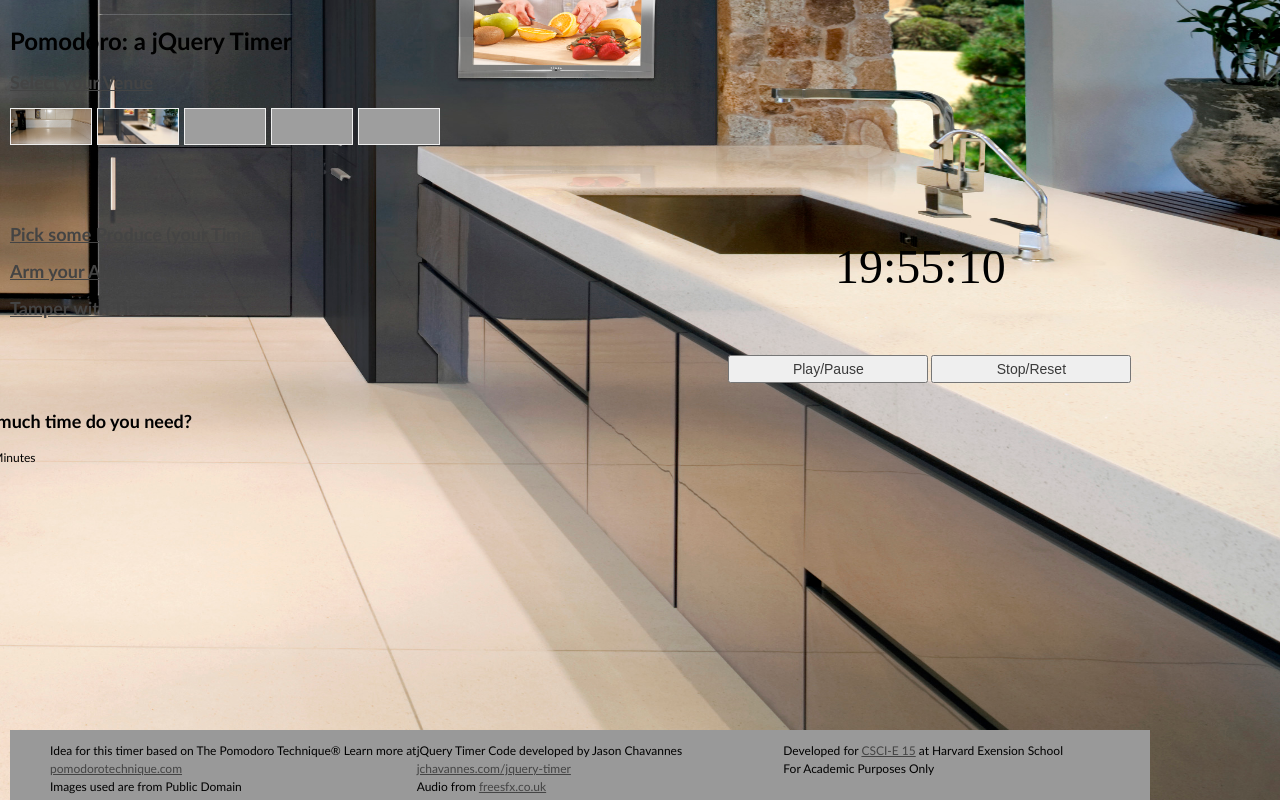
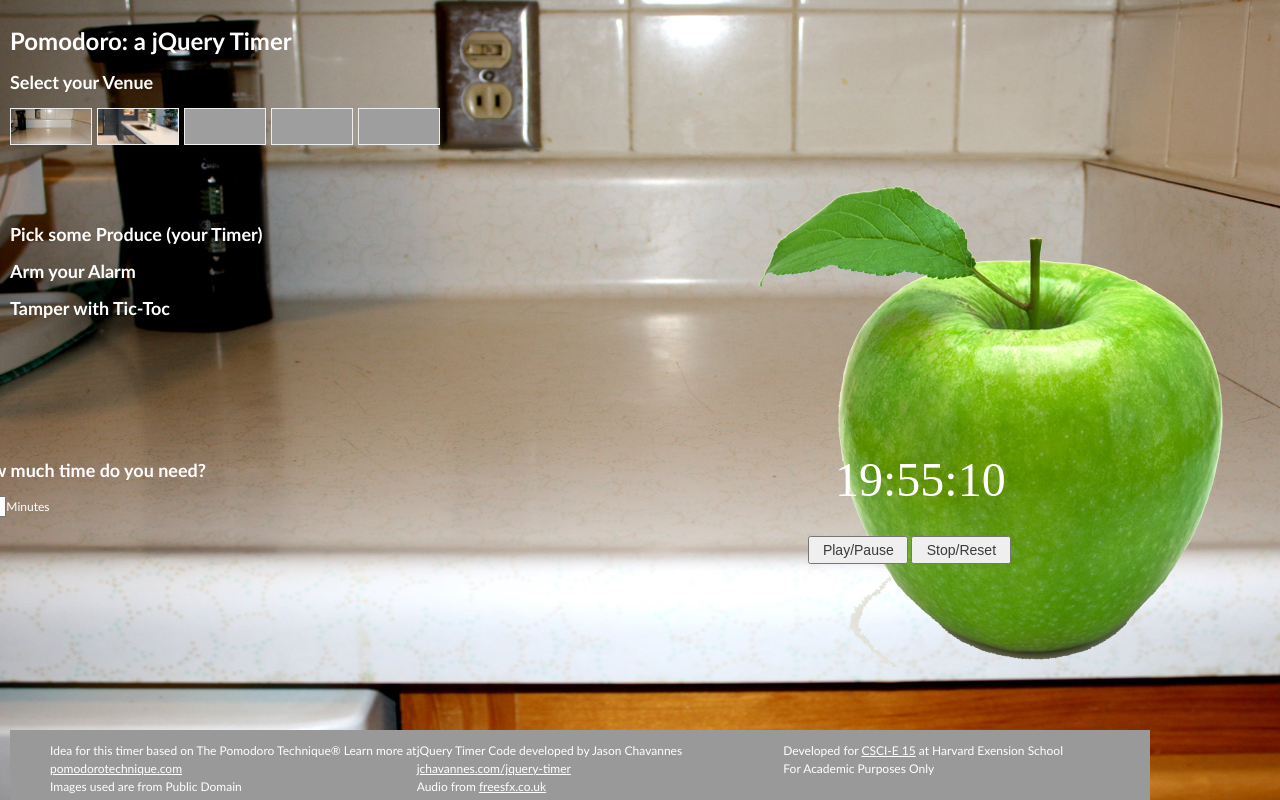
Before and after one commit to krisferr/p3.krisferrario.biz, a plain HTML site: page index.html in a window 1280 px wide. Drawn offline with nearby package versions, Linux system fonts and the light colour scheme; grey boxes are pictures that could not be loaded; a web font is replaced by a local one.

Commit message:
reorganized, changed font color

```diff
--- a/css/style.css
+++ b/css/style.css
@@ -1,8 +1,5 @@
-/* {
-  border: none;
-}*/
-
 body {
+    color: #FFF;
     font-family: calibri;
     font-size: 12px;
     height:100%;
@@ -12,25 +9,13 @@ body {
     padding:10px;
     padding-bottom:70px;   /* Height of the footer */
     text-align: left;
-    background-image: url('../images/stainless_steel_kitchen_counter.jpg');
+    background-image: url('../images/white_kitchen_counter.jpg');
     background-size:120em 70em;
     background-repeat:no-repeat;
 }
 
-input[type=button] {
-    padding: 4px 10px;
-    margin: 5px 0 0;
-    font-size: 14px;
-    width: 200px;
-    color: #3a3a3a;
-}
-input[type=button]:hover {
-    cursor: pointer;
-    color: #000;
-}
-
 a {
-    color: #444;
+    color: #FFF;
     text-decoration: underline;
 }
 a:hover {
@@ -38,39 +23,52 @@ a:hover {
     cursor: pointer;
 }
 
-#accordion {
+#menu {
+    display: block;
     width: 37em; height: 8em;
 }
 
-#accordion a {
-    color: #000;
+#menu a {
+    color: #FFF;
     text-decoration: none;
 }
 
-#accordion a:hover{
+#menu a:hover{
     color: #8D671E;
     cursor: pointer;
 }
 
-.clock-type{
-
+#clock-type{
     width:500px;
     height:500px;
     position:relative;
-    left:50em;
-
+    left:62em;
+    background-image: url('../images/greenapple.png');
 }
 
 #button{
     position: absolute;
-    left: 66.667%;
-    top: 50%;
-    margin-left: -125px; margin-top: -50px;
+    left: 66.667%; top: 72%;
+    margin-left: -50px; margin-top: -50px;
+    padding:5px;
+}
+
+input[type=button] {
+    padding: 4px 10px;
+    margin: 5px 0 0;
+    font-size: 14px;
+    width: 100px;
+    color: #3a3a3a;
+}
+
+input[type=button]:hover {
+    cursor: pointer;
+    color: #000;
 }
 
 #setTime{
     position: fixed;
-    margin-left: -64.5em; margin-top: 1em;
+    margin-left: -70em; margin-top: -10em;
 
 }
 
@@ -85,7 +83,7 @@ a:hover {
         font-size: 4em;
 
 	position: absolute;
-	left: 75%; top: 33.333%;
+	left: 75%; top: 60%;
 	margin-left: -125px; margin-top: -50px;
 
 	text-align: center;
```
